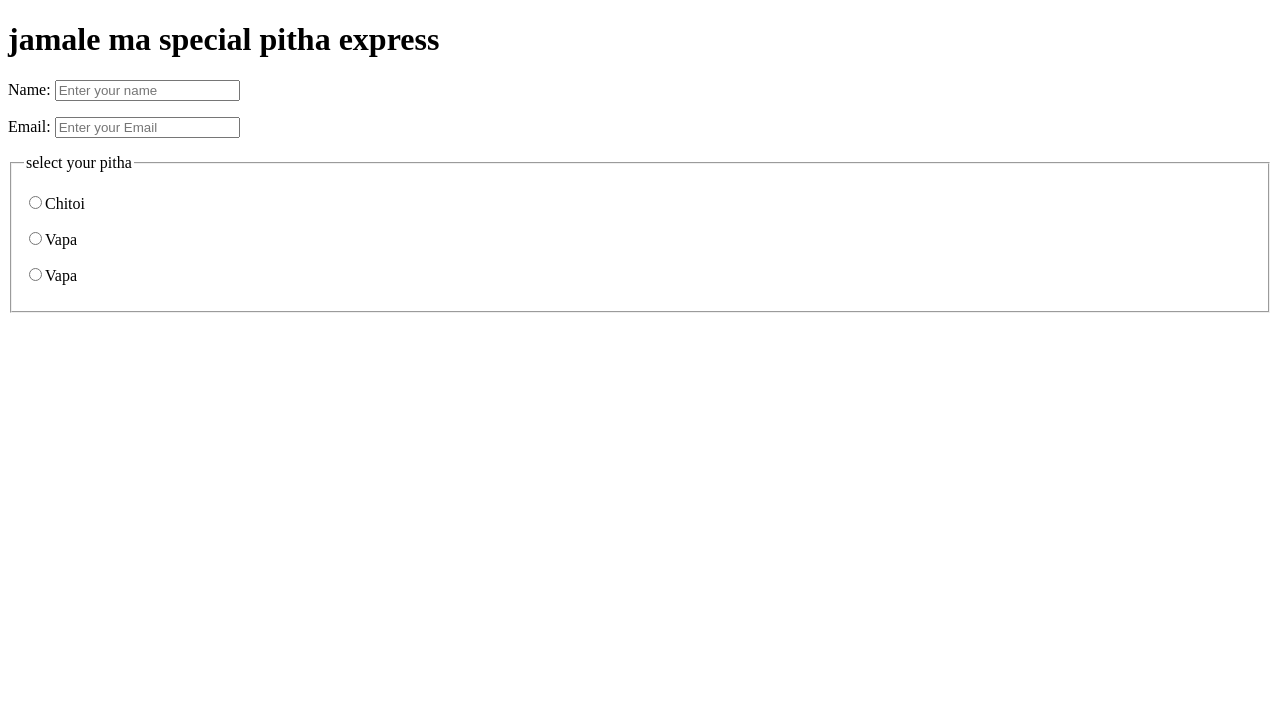
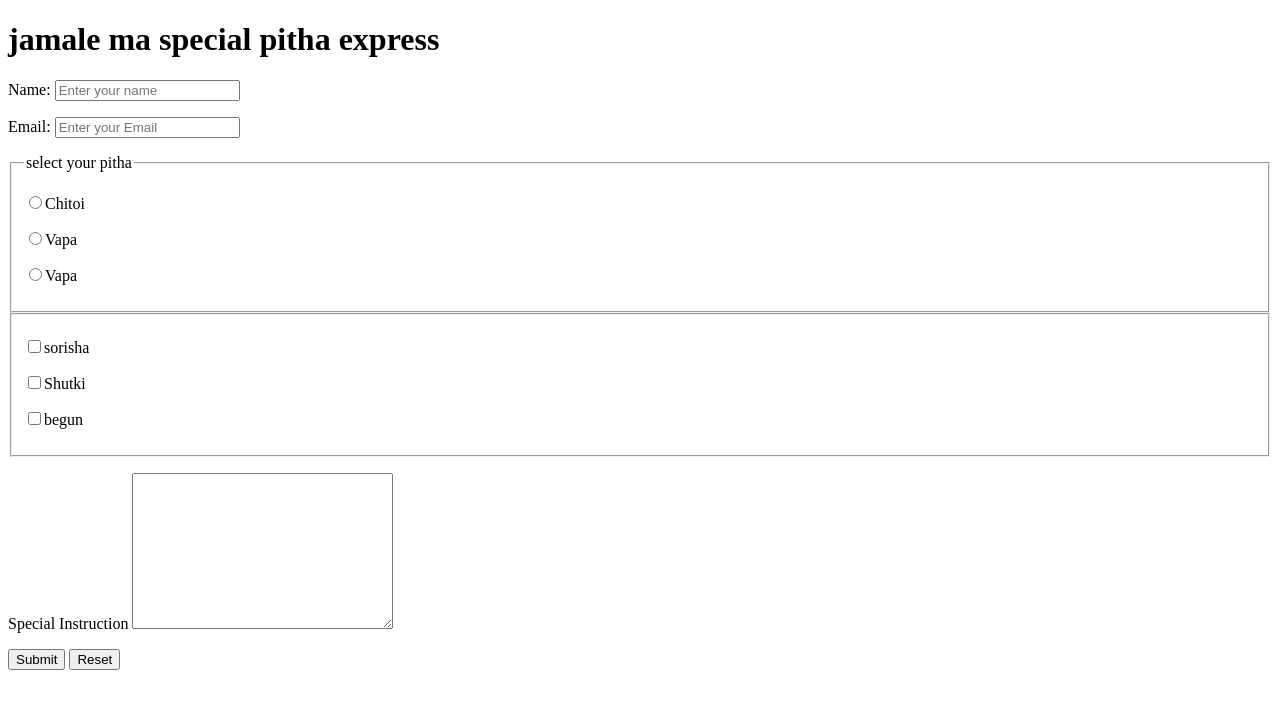
Before and after one commit to EngineerMaruf/home-practice, a plain HTML site: page module6/form.html in a window 1280 px wide. Drawn offline with Linux system fonts and the light colour scheme.

Commit message:
form fianl submission

```diff
--- a/module6/form.html
+++ b/module6/form.html
@@ -35,7 +35,16 @@
 
         </fieldset>
 
-
+        <fieldset>
+            <p><label for="sorisha"><input type="checkbox" name="vorta" id="sorisha">sorisha</label></p>
+            <p><label for="shutki"><input type="checkbox" name="vorta" id="shutki">Shutki</label></p>
+            <p><label for="begun"><input type="checkbox" name="vorta" id="begun">begun</label></p>
+        </fieldset>
+        <p>Special Instruction
+            <textarea name="instruction" id="" cols="30" rows="10"></textarea>
+        </p>
+        <button type="submit">Submit</button>
+        <button type="reset">Reset</button>
     </form>
 
 </body>
```
